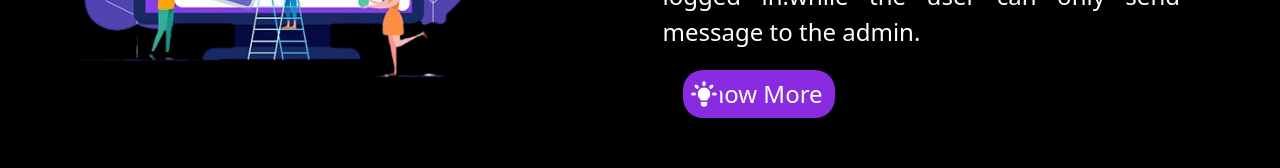
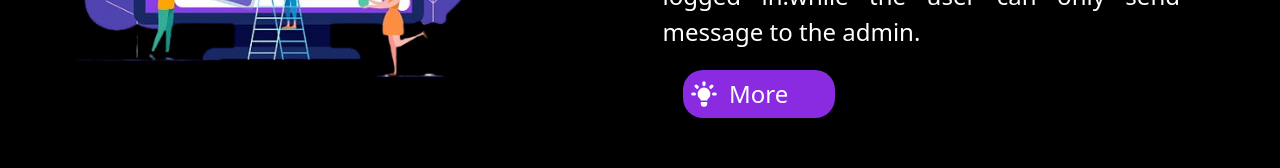
Before and after one commit to nidhi-mamman/UserAdminPanel, a React (Vite) app in the folder User/: page / in a window 1280 px wide. Shown: the part 552-720 px from the top of the page. Built offline with nearby package versions, Linux system fonts and the light colour scheme; no server answers.

Commit message:
committed

```diff
--- a/User/src/Components/Hero/Hero.css
+++ b/User/src/Components/Hero/Hero.css
@@ -6,7 +6,7 @@
 }
 
 .know {
-  width: 20rem;
+  width: 15rem;
   height: 3rem;
   color: white !important;
   border-radius: 20px;
--- a/User/src/Components/Hero/Hero.jsx
+++ b/User/src/Components/Hero/Hero.jsx
@@ -31,7 +31,7 @@ const Hero = () => {
                 <div className="icon">
                   <HiLightBulb color="white" size={25} className="bulb" />
                   <button className="know">
-                    Know More
+                   More
                   </button>
                 </div>
               </Link>
```
